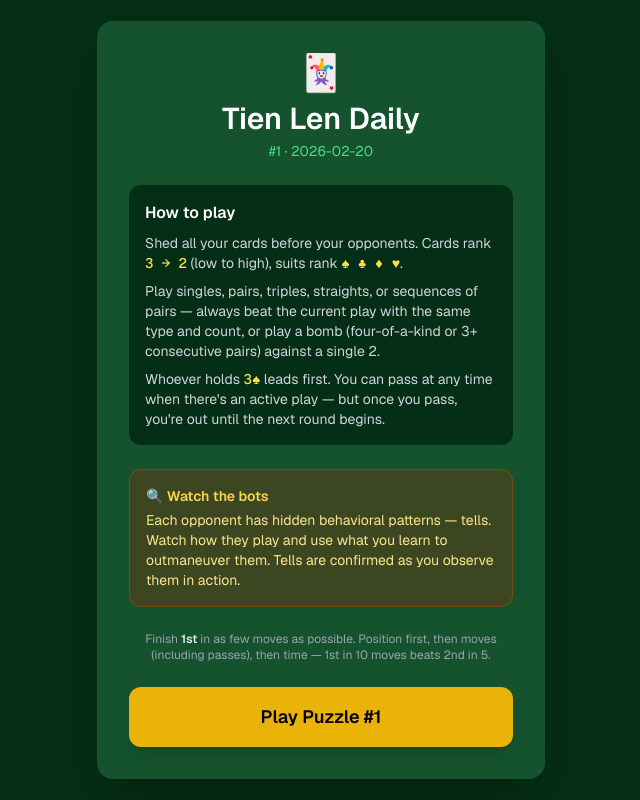
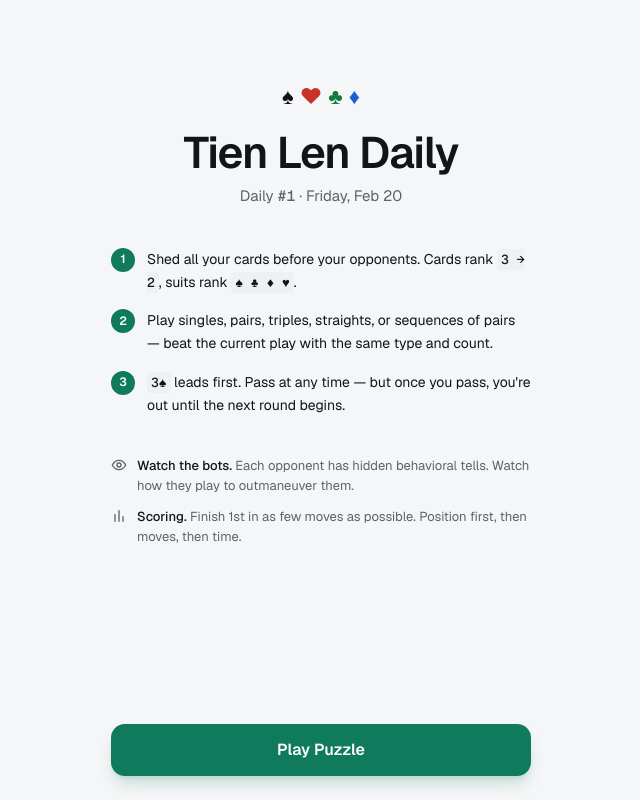
Before and after one commit to JBonifacio/tl-thirteen, a React (Vite) app: page / in a window 1280 px wide. Shown: the whole page, without its empty margins (319-959 px from the left). Built offline with nearby package versions, Linux system fonts and the light colour scheme; what leo-profanity would draw is missing.

Commit message:
feat(ui-redesign): phase 5 — start and expired screens

```diff
--- a/src/App.tsx
+++ b/src/App.tsx
@@ -7,22 +7,27 @@ import { GameScreen } from './components/GameScreen'
 const UiPreview = import.meta.env.DEV ? lazy(() => import('./dev/UiPreview')) : null
 const showPreview = !!UiPreview && new URLSearchParams(window.location.search).has('preview')
 
+import { Icon } from './components/ui/Icon'
+import { Button } from './components/ui/Button'
+
 function ExpiredScreen({ puzzleDate }: { puzzleDate: string }) {
   return (
-    <div className="min-h-screen bg-green-950 flex items-center justify-center p-4">
-      <div className="max-w-sm w-full bg-green-900 rounded-2xl shadow-2xl p-8 text-center flex flex-col gap-4">
-        <div className="text-5xl">🕰️</div>
-        <h1 className="text-2xl font-bold text-white">Puzzle Expired</h1>
-        <p className="text-gray-300 text-sm">
-          The puzzle for <span className="font-mono text-yellow-300">{puzzleDate}</span> is no
-          longer available. Puzzles can only be played within 24 hours of their date.
-        </p>
-        <a
-          href="/"
-          className="mt-2 py-3 bg-yellow-500 hover:bg-yellow-400 text-black font-bold rounded-xl transition-colors block"
-        >
-          Play Today's Puzzle
-        </a>
+    <div className="min-h-[100dvh] bg-bg text-ink flex flex-col items-center justify-center p-5 font-sans">
+      <div className="flex flex-col items-center w-full max-w-[420px] text-center gap-6">
+        <div className="w-16 h-16 rounded-full bg-surface border border-line flex items-center justify-center text-muted mb-2">
+          <Icon name="clock" size={32} strokeWidth={1.5} />
+        </div>
+        <div className="flex flex-col gap-2">
+          <h1 className="text-[28px] font-bold tracking-tight">Puzzle Expired</h1>
+          <p className="text-[15px] text-muted leading-relaxed">
+            The puzzle for <span className="font-mono bg-chip px-1.5 py-0.5 rounded text-[14px] text-ink">{puzzleDate}</span> is no longer available. Puzzles can only be played within 24 hours of their date.
+          </p>
+        </div>
+        <div className="w-full mt-4">
+          <Button onClick={() => window.location.assign('/')} className="w-full">
+            Play Today's Puzzle
+          </Button>
+        </div>
       </div>
     </div>
   )
--- a/src/components/BeginScreen.tsx
+++ b/src/components/BeginScreen.tsx
@@ -1,63 +1,78 @@
 import { useGameStore } from '../store/gameStore'
+import { Button } from './ui/Button'
+import { Icon } from './ui/Icon'
+
+function formatDate(isoDate: string): string {
+  return new Date(`${isoDate}T00:00:00Z`).toLocaleDateString('en-US', {
+    weekday: 'long',
+    month: 'short',
+    day: 'numeric',
+    timeZone: 'UTC',
+  })
+}
 
 export function BeginScreen() {
   const { puzzleNumber, puzzleDate, startGame } = useGameStore()
 
   return (
-    <div className="min-h-screen bg-green-950 flex items-center justify-center p-4">
-      <div className="max-w-md w-full bg-green-900 rounded-2xl shadow-2xl p-8 flex flex-col gap-6">
-        {/* Title */}
-        <div className="text-center">
-          <div className="text-4xl mb-2">🃏</div>
-          <h1 className="text-3xl font-bold text-white">Tien Len Daily</h1>
-          <p className="text-green-400 text-sm mt-1">
-            #{puzzleNumber} · {puzzleDate}
+    <div className="min-h-[100dvh] bg-bg text-ink flex flex-col items-center pt-[10vh] pb-[max(24px,env(safe-area-inset-bottom))] px-5 font-sans">
+      <div className="flex-1 flex flex-col items-center w-full max-w-[420px]">
+
+        {/* Suit mark & Title */}
+        <div className="flex flex-col items-center mb-10 text-center">
+          <div className="flex items-center gap-1.5 text-[22px] mb-4">
+            <span className="text-suit-spade">♠</span>
+            <span className="text-suit-heart">♥</span>
+            <span className="text-suit-club">♣</span>
+            <span className="text-suit-diamond">♦</span>
+          </div>
+          <h1 className="text-[44px] font-bold tracking-tight leading-[1.1] mb-2">Tien Len Daily</h1>
+          <p className="text-[15px] text-muted">
+            Daily <span className="font-mono">#{puzzleNumber}</span> · {formatDate(puzzleDate)}
           </p>
         </div>
 
         {/* Rules */}
-        <div className="bg-green-950 rounded-xl p-4 text-sm text-gray-300 space-y-2">
-          <p className="font-semibold text-white text-base">How to play</p>
-          <p>
-            Shed all your cards before your opponents. Cards rank{' '}
-            <span className="font-mono text-yellow-300">3 → 2</span> (low to high),
-            suits rank <span className="font-mono text-yellow-300">♠ ♣ ♦ ♥</span>.
-          </p>
-          <p>
-            Play singles, pairs, triples, straights, or sequences of pairs — always
-            beat the current play with the same type and count, or play a bomb
-            (four-of-a-kind or 3+ consecutive pairs) against a single 2.
-          </p>
-          <p>
-            Whoever holds <span className="font-mono text-yellow-300">3♠</span> leads
-            first. You can pass at any time when there's an active play — but once you
-            pass, you're out until the next round begins.
-          </p>
+        <div className="w-full flex flex-col gap-4 text-[14px] leading-relaxed mb-10">
+          <div className="flex gap-3">
+            <span className="flex items-center justify-center w-6 h-6 rounded-full bg-accent text-white text-[12px] font-bold flex-shrink-0">1</span>
+            <p>
+              Shed all your cards before your opponents. Cards rank <span className="font-mono bg-chip px-1 py-0.5 rounded text-[13px]">3 → 2</span>, suits rank <span className="font-mono bg-chip px-1 py-0.5 rounded text-[13px]">♠ ♣ ♦ ♥</span>.
+            </p>
+          </div>
+          <div className="flex gap-3">
+            <span className="flex items-center justify-center w-6 h-6 rounded-full bg-accent text-white text-[12px] font-bold flex-shrink-0">2</span>
+            <p>
+              Play singles, pairs, triples, straights, or sequences of pairs — beat the current play with the same type and count.
+            </p>
+          </div>
+          <div className="flex gap-3">
+            <span className="flex items-center justify-center w-6 h-6 rounded-full bg-accent text-white text-[12px] font-bold flex-shrink-0">3</span>
+            <p>
+              <span className="font-mono bg-chip px-1 py-0.5 rounded text-[13px]">3♠</span> leads first. Pass at any time — but once you pass, you're out until the next round begins.
+            </p>
+          </div>
         </div>
 
-        {/* Tell hint */}
-        <div className="bg-amber-900/40 border border-amber-700/50 rounded-xl p-4 text-sm text-amber-200">
-          <p className="font-semibold text-amber-300 mb-1">🔍 Watch the bots</p>
-          <p>
-            Each opponent has hidden behavioral patterns — tells. Watch how they play
-            and use what you learn to outmaneuver them. Tells are confirmed as you
-            observe them in action.
-          </p>
-        </div>
-
-        {/* Scoring */}
-        <div className="text-xs text-gray-400 text-center">
-          Finish <strong className="text-gray-200">1st</strong> in as few moves as possible.
-          Position first, then moves (including passes), then time — 1st in 10 moves beats 2nd in 5.
+        {/* Hints */}
+        <div className="w-full flex flex-col gap-3 text-[13px] text-muted mb-8">
+          <div className="flex gap-2.5">
+            <Icon name="eye" size={16} strokeWidth={2} className="flex-shrink-0 mt-[1px]" />
+            <p><strong className="text-ink font-medium">Watch the bots.</strong> Each opponent has hidden behavioral tells. Watch how they play to outmaneuver them.</p>
+          </div>
+          <div className="flex gap-2.5">
+            <Icon name="chart" size={16} strokeWidth={2} className="flex-shrink-0 mt-[1px]" />
+            <p><strong className="text-ink font-medium">Scoring.</strong> Finish 1st in as few moves as possible. Position first, then moves, then time.</p>
+          </div>
         </div>
 
         {/* Play button */}
-        <button
-          onClick={startGame}
-          className="w-full py-4 bg-yellow-500 hover:bg-yellow-400 active:bg-yellow-600 text-black font-bold text-lg rounded-xl transition-colors shadow-lg"
-        >
-          Play Puzzle #{puzzleNumber}
-        </button>
+        <div className="mt-auto w-full pt-6">
+          <Button onClick={startGame} className="w-full shadow-lg shadow-accent/20">
+            Play Puzzle
+          </Button>
+        </div>
+
       </div>
     </div>
   )
```
Also changed, not shown: plans/ui-redesign.md (+8 -3 lines).
